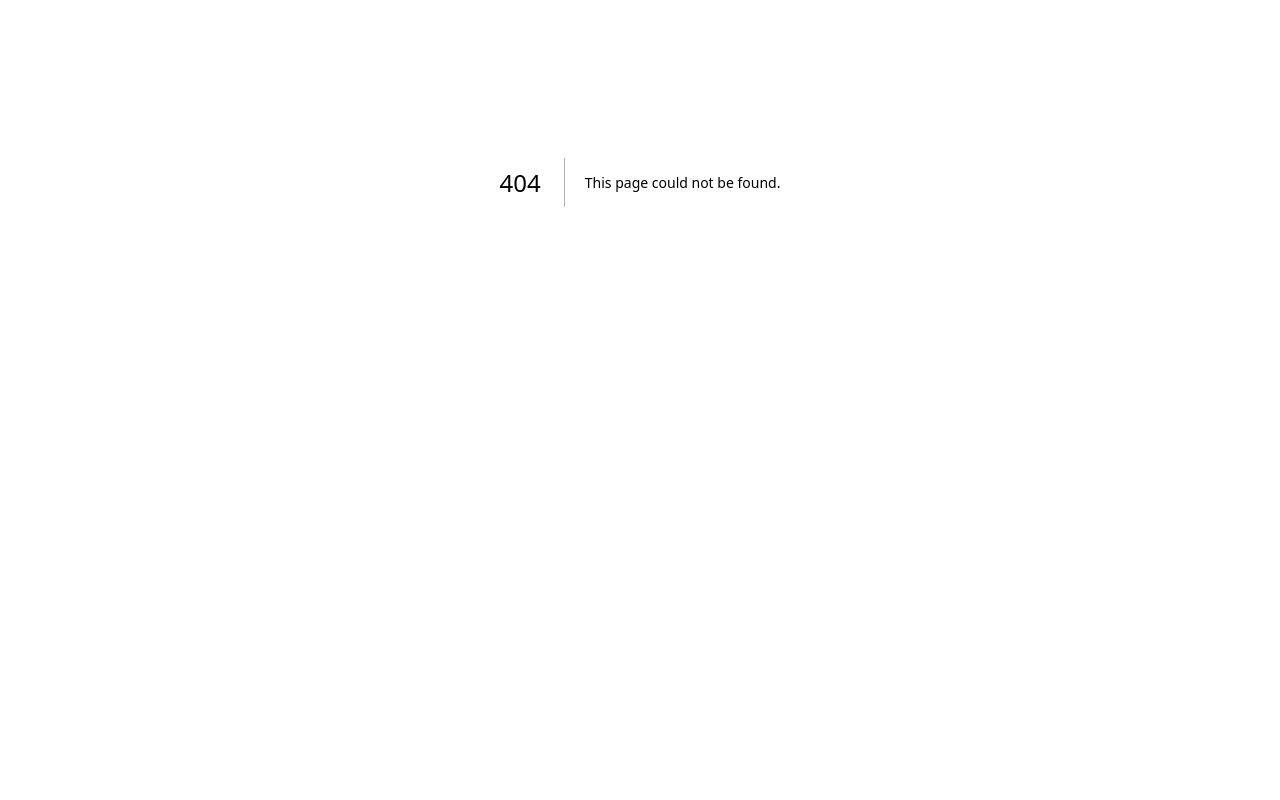
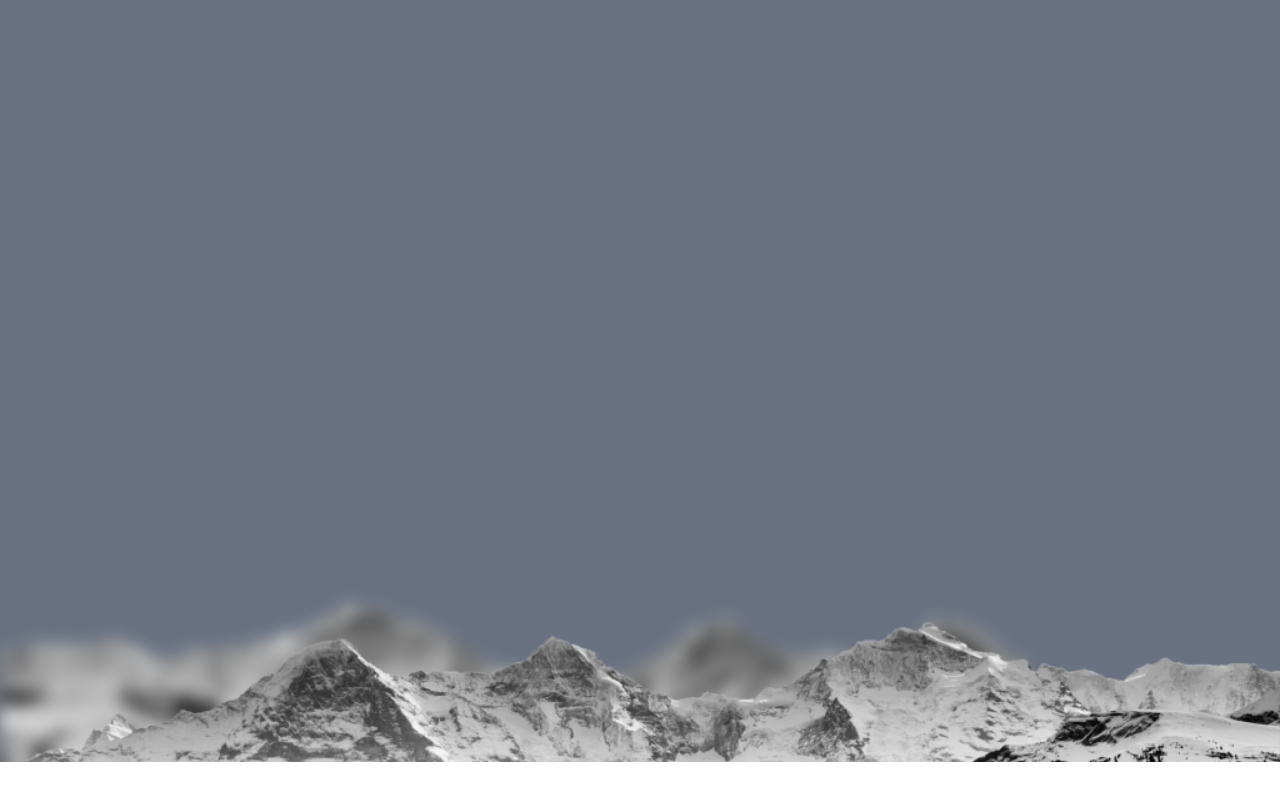
Before and after one commit to thesageak/caltv, a Next.js app: page /section/join in a window 1280 px wide. Before the commit this address had no page. Shown: the part 218-1018 px from the top of the page. Before the commit the page ends 800 px from the top, so only its background shows below. Built offline with nearby package versions, Linux system fonts and the light colour scheme.

Commit message:
Add Join page; Implemented parallax animation to mountains in Join.

```diff
--- /dev/null
+++ b/app/section/join/page.tsx
@@ -0,0 +1,35 @@
+'use client';
+
+import mountain from '../../../public/peak_mountain.png'
+import { motion, useScroll, useSpring, useTransform } from 'framer-motion'
+
+export default function Join() {
+    const { scrollY } = useScroll();
+    const rawY1 = useTransform(scrollY, [0, 100], [0, 230]);
+    const y1 = useSpring(rawY1, { stiffness: 30, damping: 25 });
+    const rawY2 = useTransform(scrollY, [0, 500], [0, 70]);
+    const y2 = useSpring(rawY2, { stiffness: 50, damping: 25 });
+    return (
+        <div>
+            <div className="relative w-full h-245 bg-gray-500 overflow-hidden">
+                <motion.img
+                    src={mountain.src}
+                    className="absolute w-full h-auto object-cover bottom-0 blur-sm translate-y-45 -scale-x-100"
+                    style={{ y: y1 }}
+                />
+                <motion.img
+                    src={mountain.src}
+                    className="absolute w-full h-auto object-cover bottom-0 translate-y-50"
+                    style={{ y: y2 }}
+                />
+                <img
+                    src={mountain.src}
+                    className="absolute w-full h-auto object-cover bottom-0 blur-sm translate-y-90 -scale-x-120"
+                />
+            </div>
+
+            <div className="h-1000" bg-white />
+
+        </div>
+    )
+}
--- a/components/Navbar.tsx
+++ b/components/Navbar.tsx
@@ -26,7 +26,7 @@ export default function Navbar({barColor, textColor, currentPage} : NavbarProps)
             <nav className={`flex flex-row items-center w-full h-9 ${barColor}`}>
                 <div className="flex justify-end md:w-[1100px] mx-auto gap-5 text-white">
                     <a href="/section/about">About CalTV</a>
-                    <a href="#">Join Our Team</a>
+                    <a href="/section/join">Join Our Team</a>
                     <a href="/section/feature">Get Featured</a>
                     <a href="/section/contact">Contact</a>
                 </div>
--- a/package.json
+++ b/package.json
@@ -9,6 +9,7 @@
     "lint": "eslint"
   },
   "dependencies": {
+    "motion": "^12.23.24",
     "next": "16.0.3",
     "react": "19.2.0",
     "react-dom": "19.2.0"
```
Also changed, not shown: public/peak_mountain.png (added), 1 other file (tests, documents, lock files or other folders).
